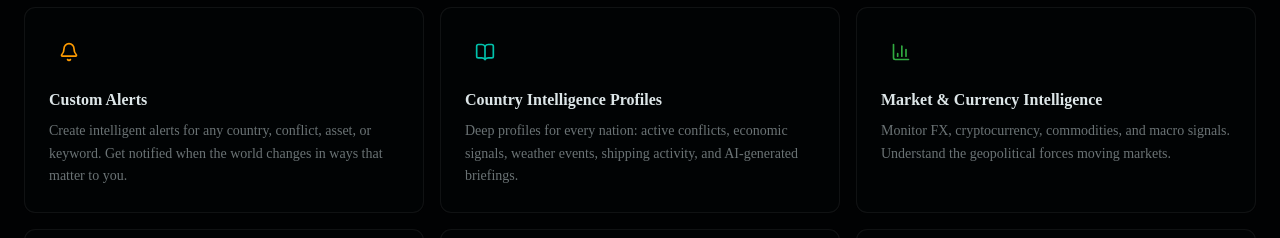
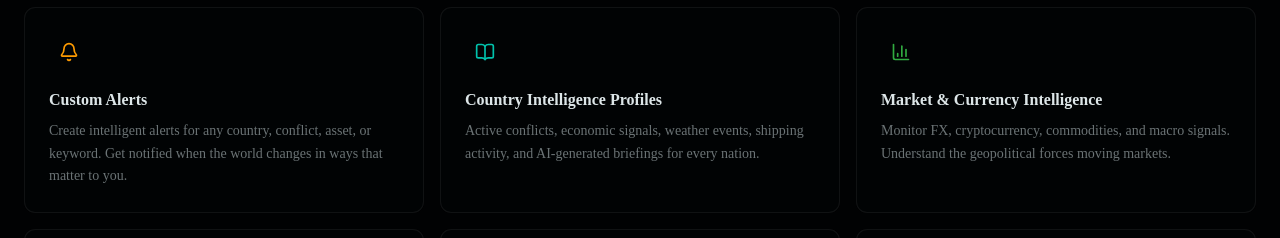
Before and after one commit to giancarlovf2000-lgtm/observe, a Next.js app: page / in a window 1280 px wide. Shown: the part 1320-1558 px from the top of the page. Built offline with nearby package versions, Linux system fonts and the light colour scheme; no server answers.

Commit message:
Update Country Intelligence Profiles description to start with Active conflicts

```diff
--- a/src/components/landing/LandingFeatures.tsx
+++ b/src/components/landing/LandingFeatures.tsx
@@ -33,7 +33,7 @@ const FEATURES = [
   {
     icon: BookOpen,
     title: 'Country Intelligence Profiles',
-    description: 'Deep profiles for every nation: active conflicts, economic signals, weather events, shipping activity, and AI-generated briefings.',
+    description: 'Active conflicts, economic signals, weather events, shipping activity, and AI-generated briefings for every nation.',
     color: 'var(--obs-teal)',
   },
   {
```
